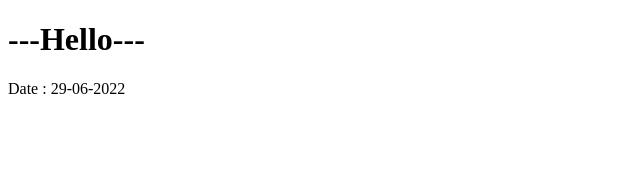
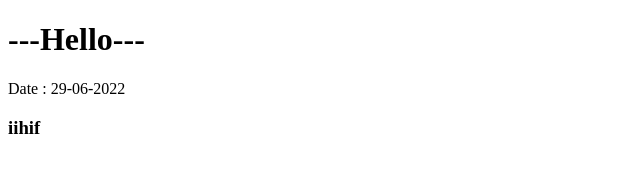
Before and after one commit to richardshaju/date_with_gate, a plain HTML site: page index.html in a window 1280 px wide. Shown: the full height of the page, 0-640 px from the left. Drawn offline with Linux system fonts and the light colour scheme.

Commit message:
h3 tag added

```diff
--- a/index.html
+++ b/index.html
@@ -9,5 +9,9 @@
 <body>
     <h1>---Hello---</h1>
     <p>Date : 29-06-2022</p>
+
+
+    <h3>iihif</h3>
+
 </body>
 </html>
```
